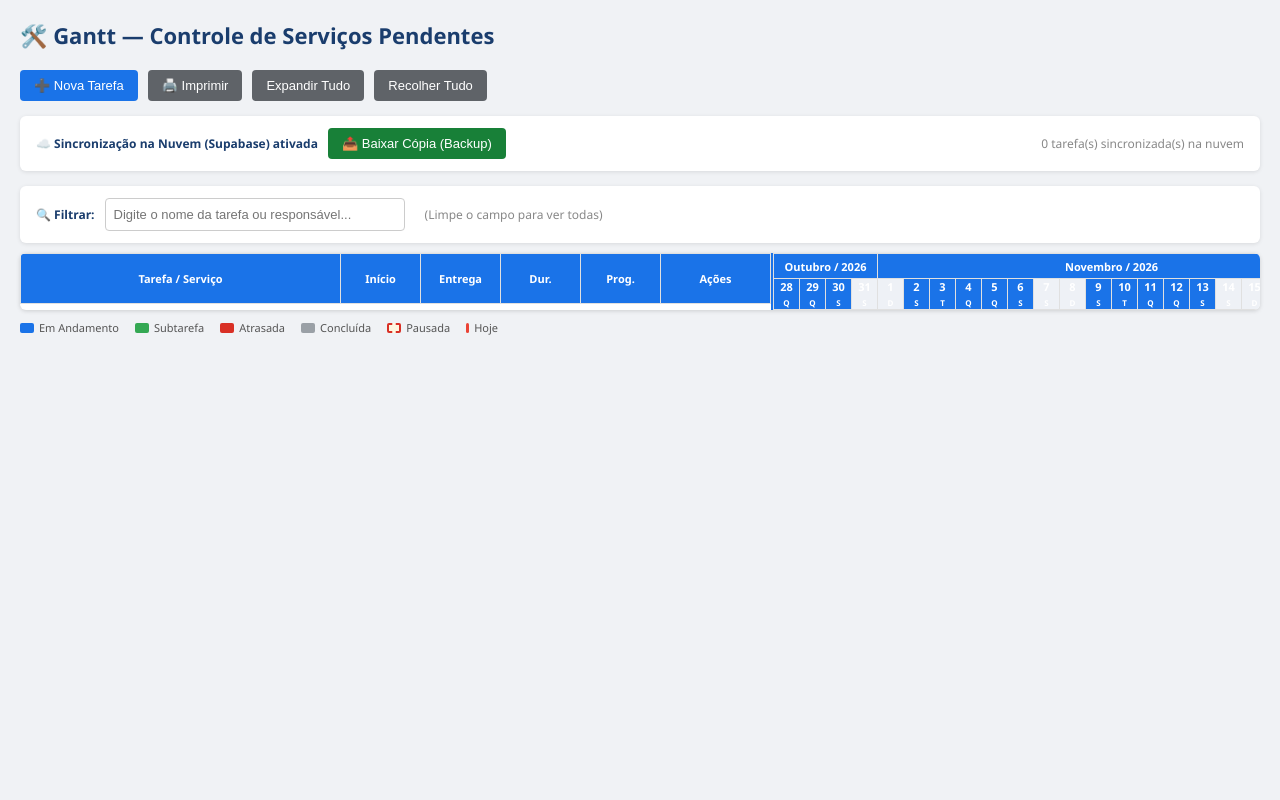
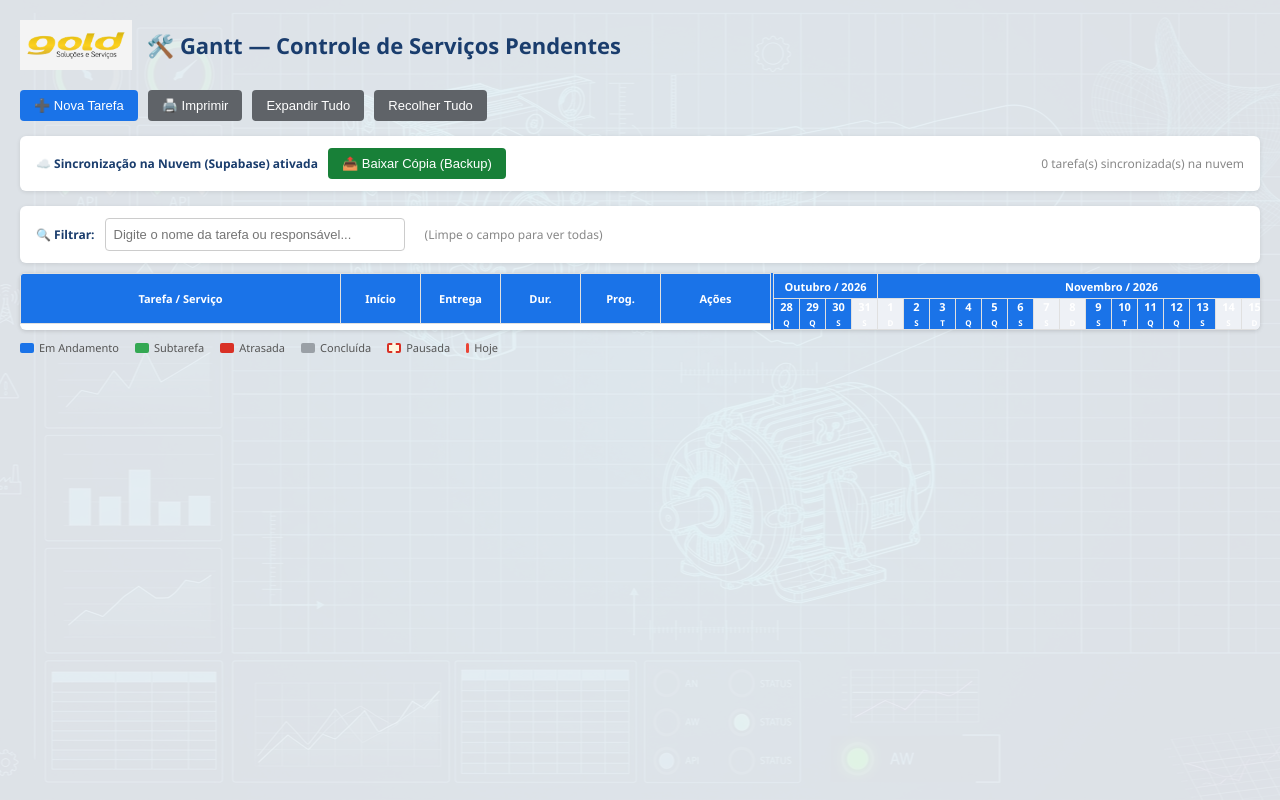
Before and after one commit to Gold-Redutores/oficina-gantt, a plain HTML site: page index.html in a window 1280 px wide. Drawn offline with nearby package versions, Linux system fonts and the light colour scheme; no server answers.

Commit message:
Update index.html

```diff
--- a/index.html
+++ b/index.html
@@ -10,7 +10,7 @@
   /* ===== RESET E FUNDO ===== */
   * { box-sizing: border-box; margin: 0; padding: 0; }
   body { font-family: 'Segoe UI', Tahoma, sans-serif; color: #222; padding: 20px; background-color: #f0f2f5; position: relative; min-height: 100vh; }
-  body::before { content: ""; position: fixed; inset: 0; background-image: url('fundo.png'); background-size: cover; background-position: center; opacity: 0.08; z-index: -1; pointer-events: none; }
+  body::before { content: ""; position: fixed; inset: 0; background-image: url('fundo.jpg'); background-size: cover; background-position: center; opacity: 0.08; z-index: -1; pointer-events: none; }
 
   /* ===== TELA DE CARREGAMENTO ===== */
   #loadingOverlay { position: fixed; inset: 0; background: rgba(255,255,255,0.9); display: flex; flex-direction: column; align-items: center; justify-content: center; z-index: 9999; font-size: 18px; color: #1a73e8; font-weight: bold; }
@@ -108,7 +108,7 @@
 <div id="loadingOverlay"><div class="spinner"></div>Carregando dados do servidor...</div>
 
 <div class="header">
-  <img src="logo-gold.png" alt="Gold" onerror="this.style.display='none';">
+  <img src="logo.png" alt="Gold" onerror="this.style.display='none';">
   <h1>🛠️ Gantt — Controle de Serviços Pendentes</h1>
 </div>
 
```
